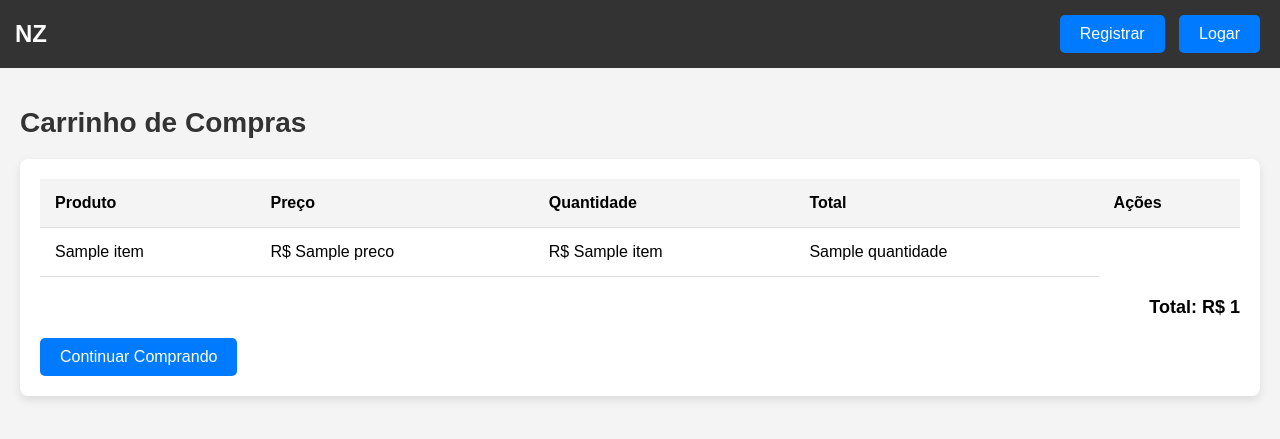
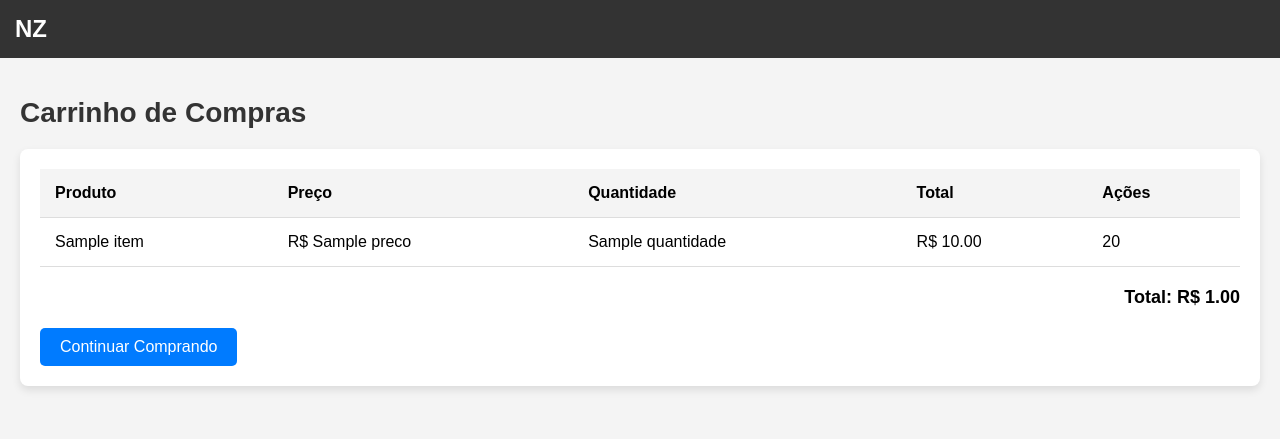
Before and after one commit to GabrielVidal16/site-nozama-django, a Django app: template meuprojeto02/main/templates/carrinho_de_compras.html in a window 1280 px wide. Shown: the top 439 px of the page. Run offline with Django 3.2, Linux system fonts and the light colour scheme; the template is opened without the code that fills it: most values are stand-ins (such as "Sample title", 1, 10 or a date in 2020).

Commit message:
carrinho ajeitado

```diff
--- a/meuprojeto02/main/templates/carrinho_de_compras.html
+++ b/meuprojeto02/main/templates/carrinho_de_compras.html
@@ -5,23 +5,17 @@
     <meta charset="UTF-8">
     <meta name="viewport" content="width=device-width, initial-scale=1.0">
     <title>Carrinho de Compras</title>
-    <link rel="stylesheet" href="../static/styles_carrinho.css">
+    <link rel="stylesheet" href="{% static 'styles_carrinho.css' %}">
 </head>
 <body>
     <header class="header">
         <div class="nome-site">NZ</div>
-        <div class="buttons">
-            {% if not logged_in %}
-                <button onclick="window.location.href='/registro'">Registrar</button>
-                <button onclick="window.location.href='/login'">Logar</button>
-            {% endif %}
-        </div>
     </header>
 
     <div class="main-content">
         <h1>Carrinho de Compras</h1>
 
-       {% if itens %}
+        {% if itens %}
         <div class="cart-items">
             <table>
                 <thead>
@@ -38,19 +32,22 @@
                     <tr>
                         <td>{{ item.nome }}</td>
                         <td>R$ {{ item.preco }}</td>
-                        <td>R$ {{ item }}</td>
                         <td>{{ item.quantidade }}</td>
+                        <td>R$ {{ item.preco|floatformat:2 }}</td>
+                        <td>{{ item.quantidade|add:item.preco }}</td>
                     </tr>
                     {% endfor %}
                 </tbody>
             </table>
 
             <div class="total">
-                <p><strong>Total:</strong> R$ {{ total_carrinho }}</p>
+                <p><strong>Total:</strong> R$ {{ total_carrinho|floatformat:2 }}</p>
             </div>
 
             <div class="actions">
-                <button onclick="window.location.href='/home'">Continuar Comprando</button>
+                <a href="{% url 'home' %}">
+                    <button type="button">Continuar Comprando</button>
+                </a>
             </div>
 
         </div>
@@ -58,6 +55,5 @@
         <p>Seu carrinho está vazio.</p>
         {% endif %}
     </div>
-
 </body>
 </html>
--- a/meuprojeto02/main/views.py
+++ b/meuprojeto02/main/views.py
@@ -169,8 +169,9 @@ def carrinho(request):
 
     # Formata o total geral
     total_carrinho_formatado = f"{total_carrinho:.2f}"
+    contexto = {"itens": itens_renderizados, "total_carrinho": total_carrinho_formatado}
 
-    return render(request,'carrinho_de_compras.html', {"itens" : itens_renderizados},{"total_carrinho" : total_carrinho_formatado})
+    return render(request, 'carrinho_de_compras.html', contexto)
 
 
 def adicionar_ao_carrinho(request,produto_id):
```
